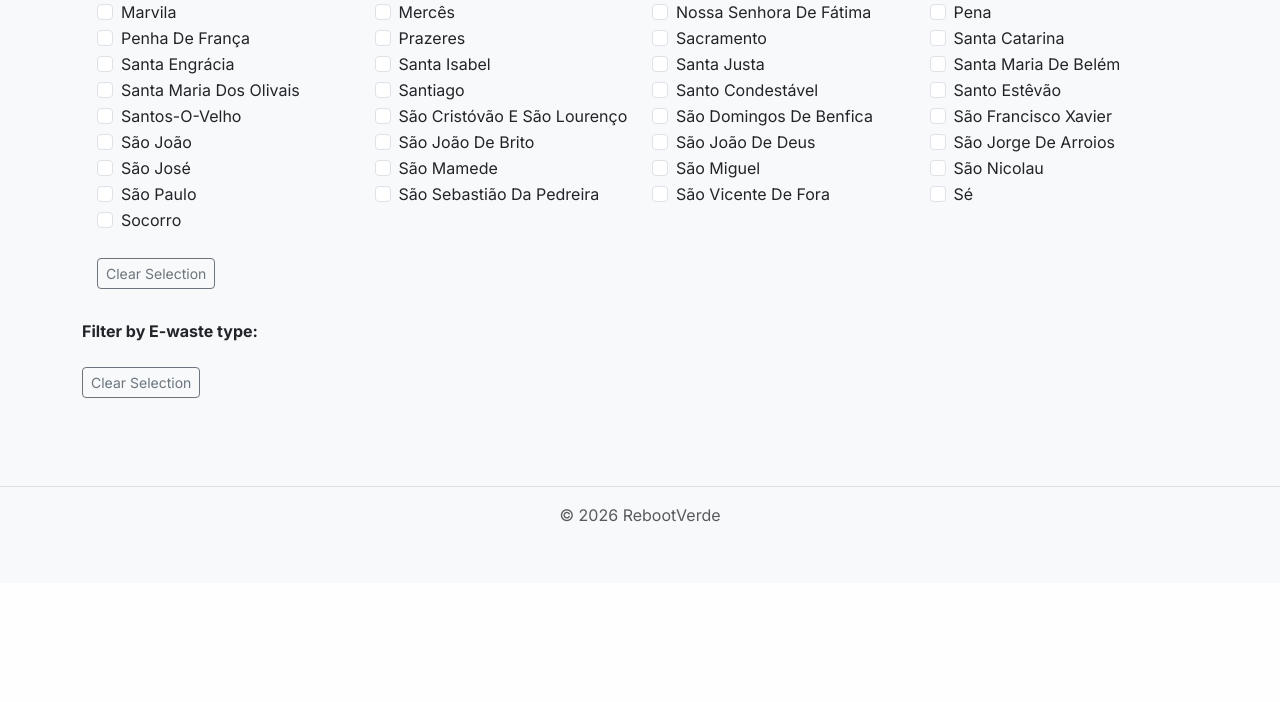
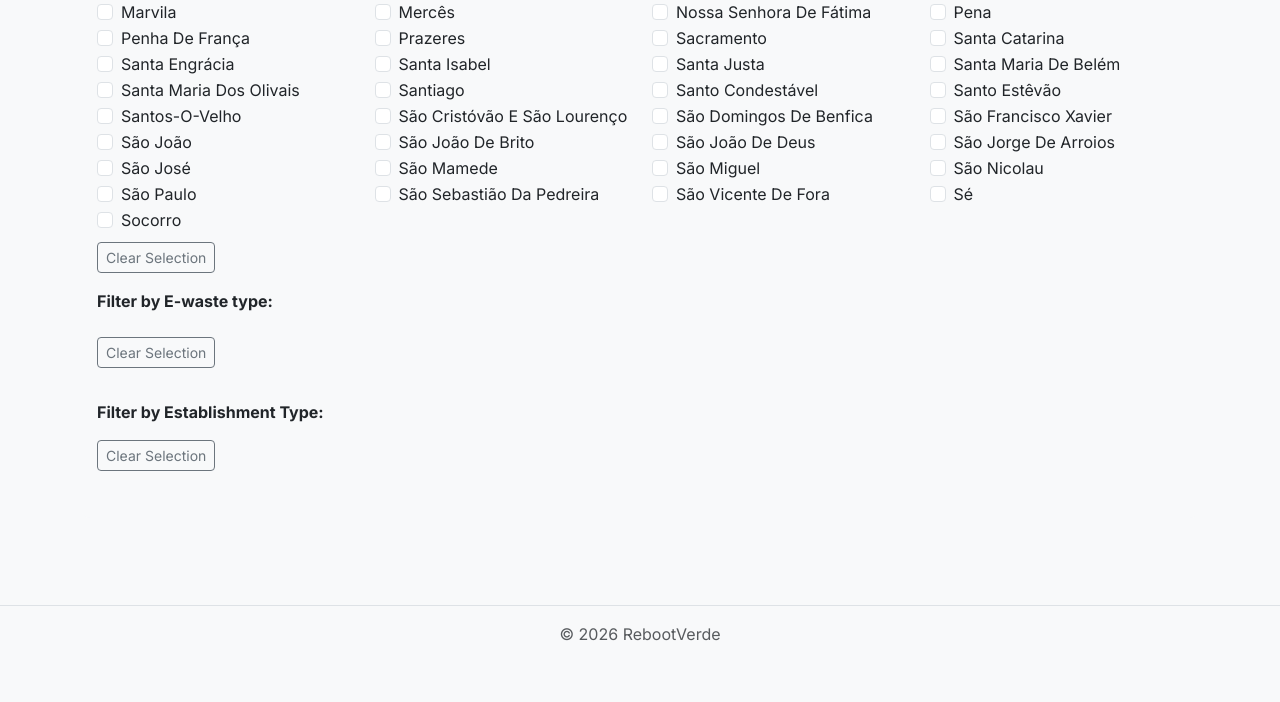
Before and after one commit to leo-snczki/RebootVerde, a Django app: page /maps/recycle-map/ in a window 1280 px wide. Shown: the part 737-1439 px from the top of the page. Before the commit the page ends 1259 px from the top, so only its background shows below. Run offline with Django 4.2, Linux system fonts and the light colour scheme; data that the repository does not hold is empty; parts of the project's set-up code (start-up, migrations or seed data) failed here and were passed over; some libraries are stand-ins or nearby versions.

Commit message:
Add establishment type filtering to recycle map and enhance clear selection functionality

```diff
--- a/maps/templates/maps/recycle_map.html
+++ b/maps/templates/maps/recycle_map.html
@@ -75,7 +75,7 @@
         </div>
         {% endfor %}
     </div>
-    <div class="mb-3"></div>
+    <div class="mb-3">
         <button id="clear-parish" class="btn btn-sm btn-outline-secondary mt-2">{% trans "Clear Selection" %}</button>
     </div>
 
@@ -92,7 +92,26 @@
         </div>
         {% endfor %}
     </div>
-    <button id="clear-categories" class="btn btn-sm btn-outline-secondary mb-3">{% trans "Clear Selection" %}</button>
+    <div class="mb-3">
+        <button id="clear-categories" class="btn btn-sm btn-outline-secondary mb-3">{% trans "Clear Selection" %}</button>
+    </div>
+
+    <label class="form-label"><b>{% trans "Filter by Establishment Type:" %}</b></label>
+    <div class="row mb-2" id="establishment-checkboxes">
+        {% for est in establishments %}
+        <div class="col-md-3 col-sm-6">
+            <div class="form-check">
+                <input class="form-check-input establishment-checkbox" type="checkbox" value="{{ est.type }}" id="est-{{ est.id }}">
+                <label class="form-check-label" for="est-{{ est.id }}">
+                    {{ est.type }}
+                </label>
+            </div>
+        </div>
+        {% endfor %}
+    </div>
+    <div class="mb-3">
+        <button id="clear-establishments" class="btn btn-sm btn-outline-secondary mb-3">{% trans "Clear Selection" %}</button>
+    </div>
 </div>
 
 {% leaflet_map "map" callback="window.initMap" %}
@@ -118,6 +137,8 @@
 
         const categories = Array.from(document.querySelectorAll('.category-checkbox:checked')).map(cb => cb.value);
         categories.forEach(c => params.append('category', c));
+
+        document.querySelectorAll('.establishment-checkbox:checked').forEach(cb => params.append('establishment', cb.value));
 
         const search = document.getElementById('search-desc').value;
 
@@ -233,6 +254,15 @@
             document.querySelectorAll('.category-checkbox').forEach(cb => cb.checked = false);
             load_data();
         });
+
+        document.querySelectorAll('.establishment-checkbox').forEach(cb => {
+        cb.addEventListener('change', load_data);
+        });
+
+        document.getElementById('clear-establishments').addEventListener('click', function() {
+            document.querySelectorAll('.establishment-checkbox').forEach(cb => cb.checked = false);
+            load_data();
+        });
     }
     function getIconForBrand(brand) {
         if (!brand) return getDefaultIcon();
--- a/maps/views.py
+++ b/maps/views.py
@@ -33,7 +33,8 @@ def recycle_map_view(request):
     return render(request, 'maps/recycle_map.html', {
         'brands': BRANDS_REEE,
         'parishes': CIVIL_PARISHES,
-        'categories': AcceptedEwaste.objects.all()
+        'categories': AcceptedEwaste.objects.all(),
+        'establishments': Establishment.objects.all()
     })
 
 
@@ -42,6 +43,7 @@ def api_pins_geojson(request):
     search = request.GET.get('search')
     selected_parishes = request.GET.getlist('parish')
     selected_categories = request.GET.getlist('category')
+    selected_establishments = request.GET.getlist('establishment')
     favorites_only = request.GET.get('favorites') == 'true'
 
     pins = EwastePin.objects.filter(locality__name__iexact="lisboa")
@@ -54,6 +56,9 @@ def api_pins_geojson(request):
 
     if selected_categories:
         pins = pins.filter(accepted_ewaste__type__in=selected_categories).distinct()
+
+    if selected_establishments:
+        pins = pins.filter(types_of_establishment__type__in=selected_establishments)
 
     if search:
         pins = pins.filter(name__icontains=search)
```
